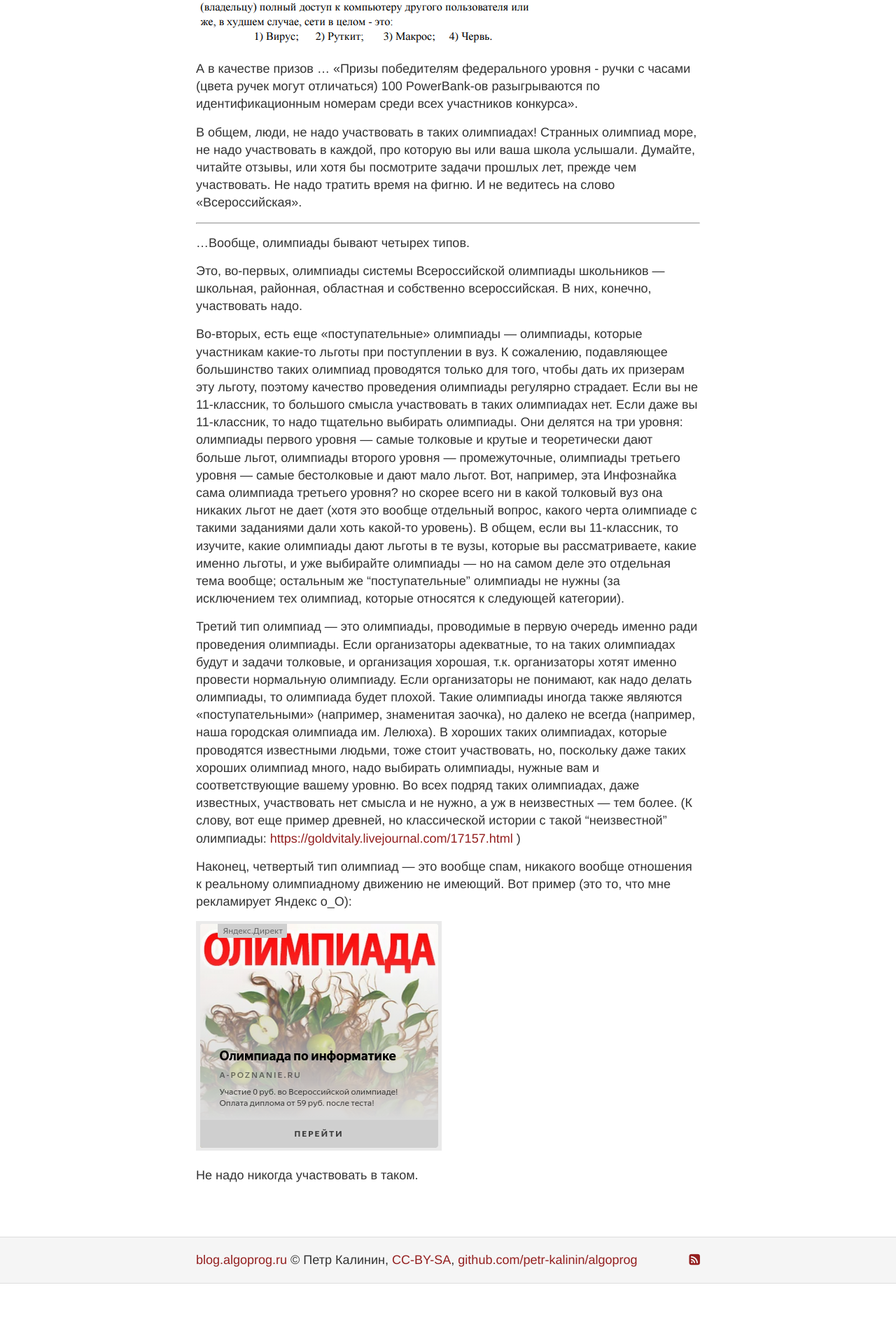
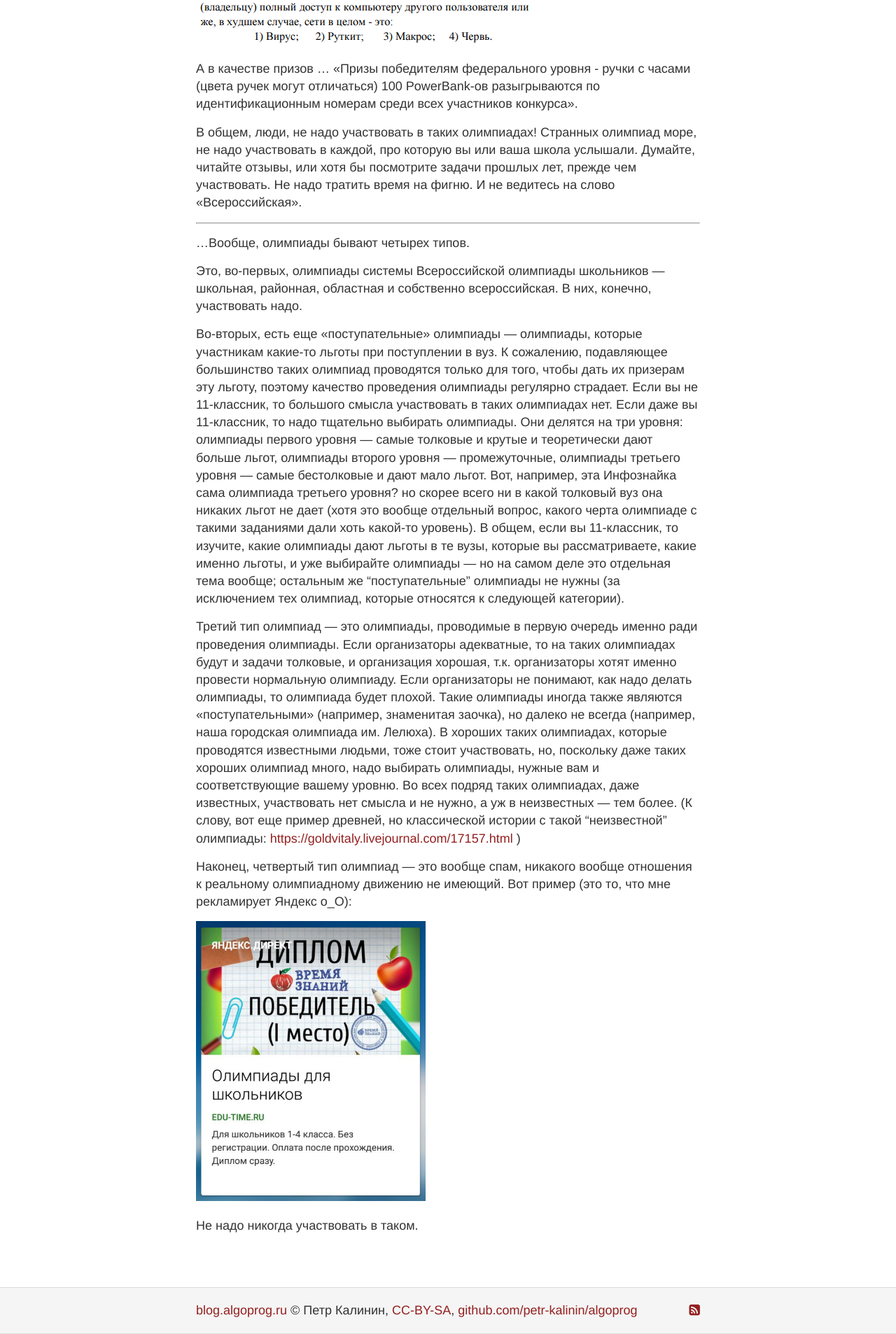
Before and after one commit to petr-kalinin/algoprog-blog, a Jekyll site: the page built from _posts/2018-01-24-infoznayka.md, in a window 1280 px wide. Shown: the part 1650-3556 px from the top of the page at 70% size. Built offline with Jekyll 4.4.1, drawn with Linux system fonts in a browser that asks for light colours; before the commit the page ends 3484 px from its top, so only the background shows below that.

Commit message:
Replaced image

```diff
--- a/_posts/2018-01-24-infoznayka.md
+++ b/_posts/2018-01-24-infoznayka.md
@@ -64,6 +64,6 @@ title: Про Инфознайку и прочие странные олимпи
 
 Наконец, четвертый тип олимпиад — это вообще спам, никакого вообще отношения к реальному олимпиадному движению не имеющий. Вот пример (это то, что мне рекламирует Яндекс o_O):
 
-![ ](/images/2018-01-24-infoznayka/olymp-ad.png)
+![ ](/images/2018-01-24-infoznayka/olymp-ad.png){:height="400px"}
 
 Не надо никогда участвовать в таком.
```
Also changed, not shown: images/2018-01-24-infoznayka/olymp-ad.png.
